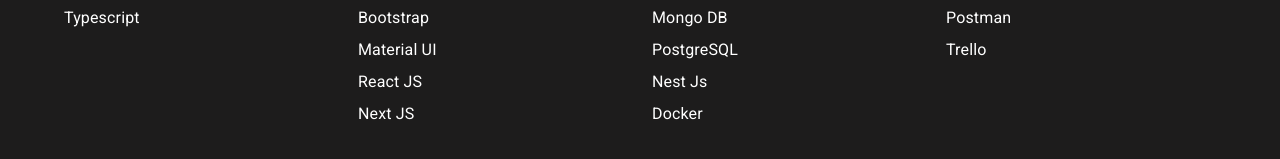
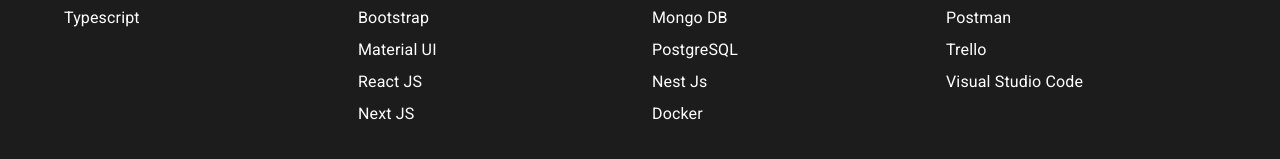
Before and after one commit to saufiroja/portofolio, a React (Create React App) app: page /skills in a window 1280 px wide. Shown: the part 219-378 px from the top of the page. Built offline with nearby package versions, Linux system fonts and the light colour scheme.

Commit message:
add skill tools

```diff
--- a/src/components/Skills/Skills.jsx
+++ b/src/components/Skills/Skills.jsx
@@ -10,7 +10,7 @@
   'Next JS',
 ];
 const backend = ['Node.js', 'Mongo DB', 'PostgreSQL', 'Nest Js', 'Docker'];
-const tools = ['Git', 'Postman', 'Trello'];
+const tools = ['Git', 'Postman', 'Trello', 'Visual Studio Code'];
 
 const Skills = () => {
   return (
```
